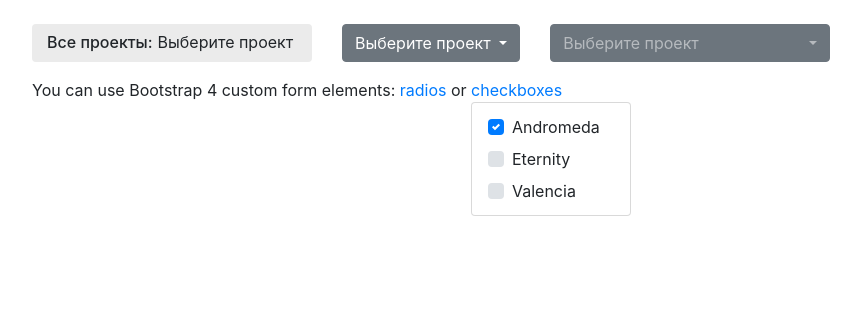
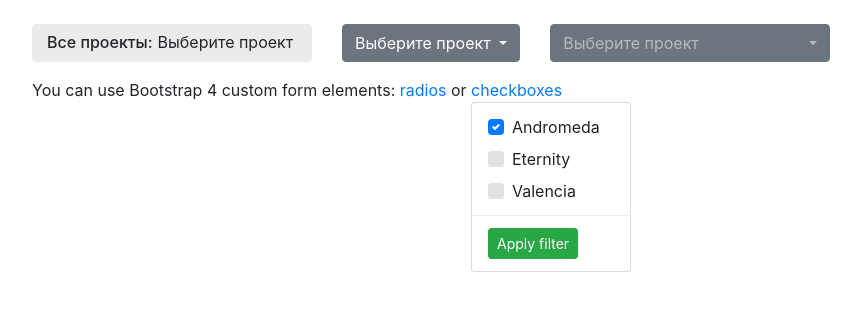
Before and after one commit to AileenKingsler/dropdown, a website: page source/index.html in a window 1280 px wide. Both pictures are taken after a click on the link "checkboxes". Shown: the whole page, without its empty margins (53-914 px from the left). Drawn offline with nearby package versions, Linux system fonts and the light colour scheme; files that its build step writes are made by us from their sources.

Commit message:
Добавила вариант дропдауна с кнопкой submit

```diff
--- a/source/index.html
+++ b/source/index.html
@@ -160,6 +160,10 @@
               <label class="custom-control-label" for="customCheck8">Valencia</label>
             </div>
           </li>
+          <li class="dropdown-divider"></li>
+          <li class="dropdown-input px-3 py-1">
+            <button class="btn btn-success btn-sm" type="submit">Apply filter</button>
+          </li>
         </ul>
       </form>
     </div>
```
